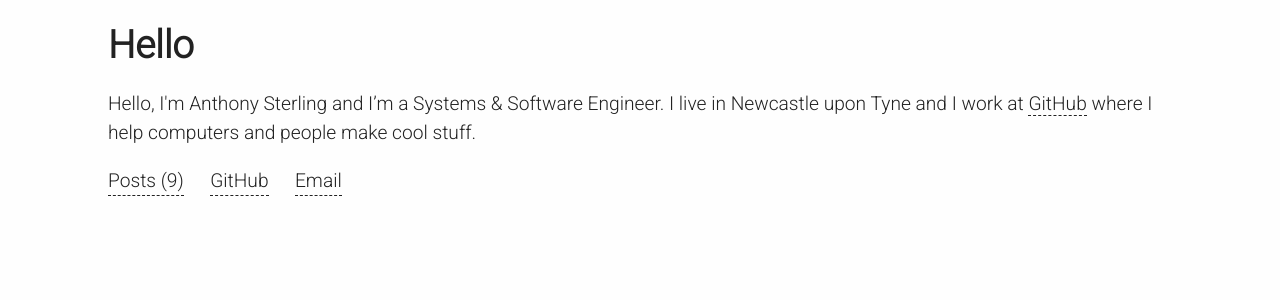
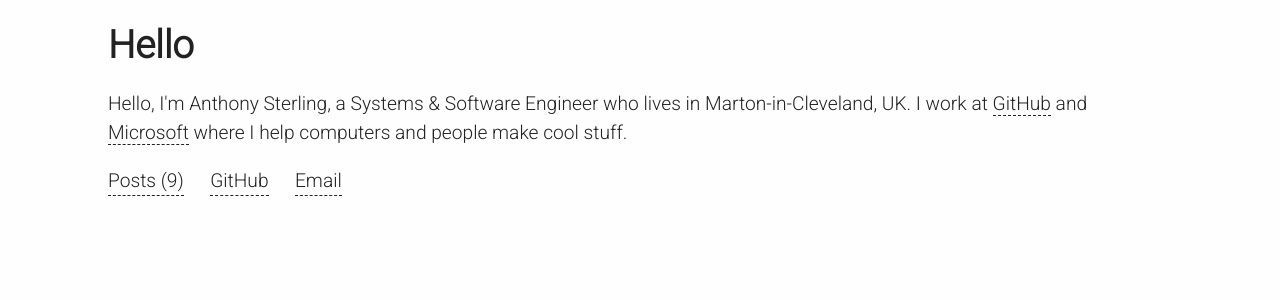
Before and after one commit to anthonysterling/anthonysterling.github.com, a Jekyll site: the page built from index.html, in a window 1280 px wide. Shown: the top 300 px of the page. Built offline with Jekyll 4.4.1, drawn with Linux system fonts in a browser that asks for light colours.

Commit message:
Update index.html

```diff
--- a/index.html
+++ b/index.html
@@ -5,7 +5,7 @@ title: Hello
 <div class="row">
     <div class="small-11 small-centered columns">
         <h1>{{ page.title }}</h1>
-        <p>Hello, I'm Anthony Sterling and I’m a Systems &amp; Software Engineer. I live in Newcastle upon Tyne and I work at <a href="https://github.com/">GitHub</a> where I help computers and people make cool stuff.</p>
+        <p>Hello, I'm Anthony Sterling, a Systems &amp; Software Engineer who lives in Marton-in-Cleveland, UK. I work at <a href="https://github.com/">GitHub</a> and <a href="https://https://www.microsoft.com/">Microsoft</a> where I help computers and people make cool stuff.</p>
     </div>
 </div>
 <div class="row">
```
